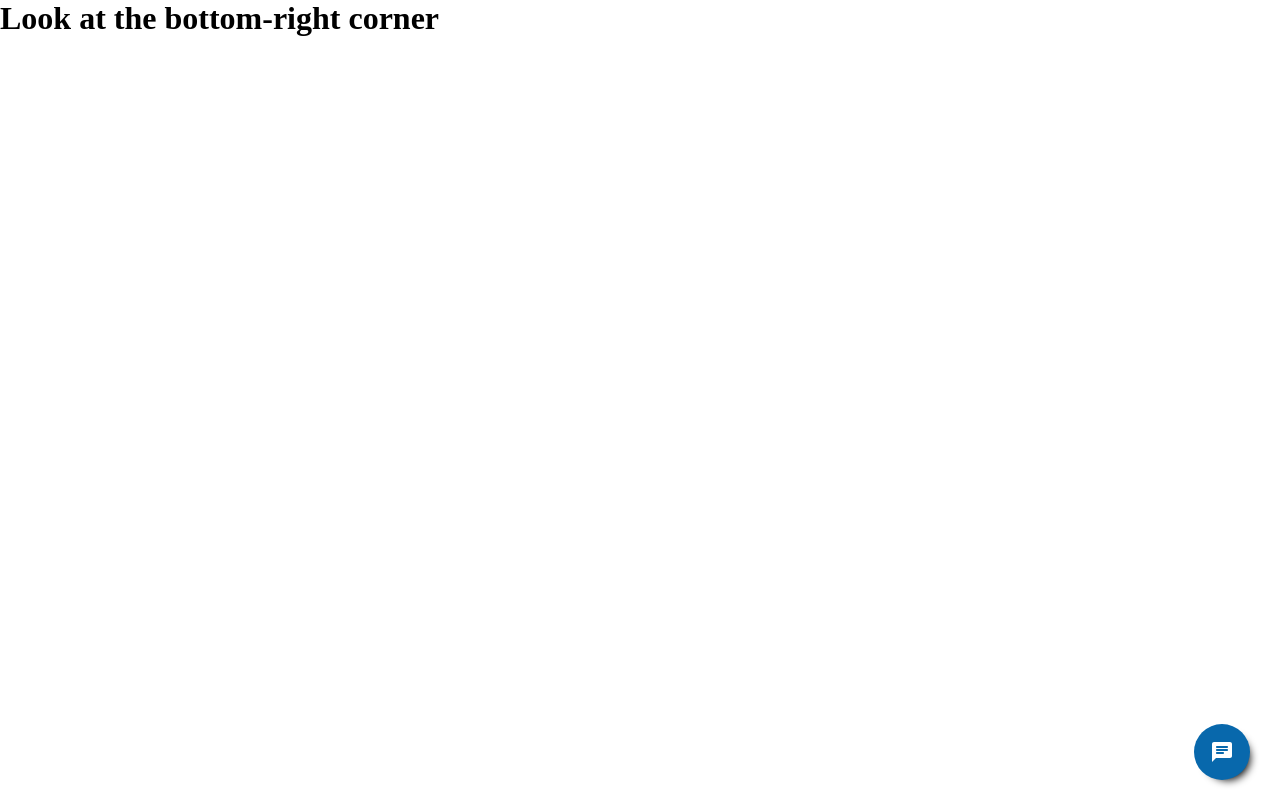
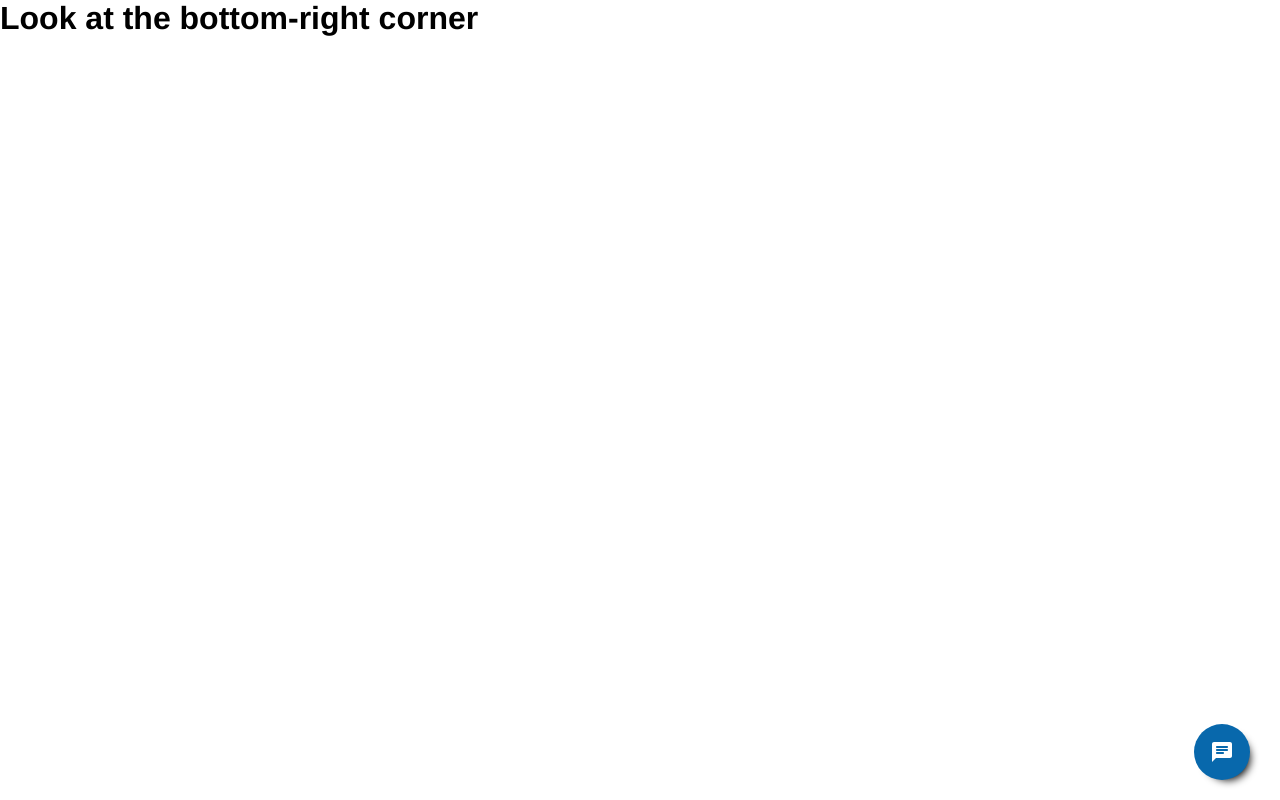
Before and after one commit to hoangduong-coder/material-chatbot-frontend, a React (Create React App) app: page / in a window 1280 px wide. Built offline with nearby package versions, Linux system fonts and the light colour scheme; no server answers.

Commit message:
Add general font family

```diff
--- a/src/App.css
+++ b/src/App.css
@@ -1,4 +1,5 @@
 * {
   margin: 0;
   padding: 0;
+  font-family: "Helvetica", serif;
 }
```
